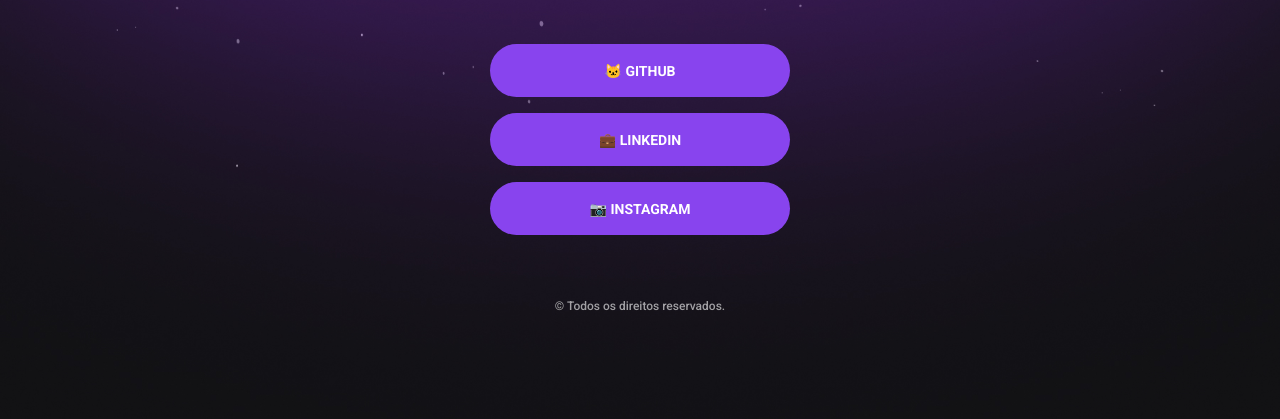
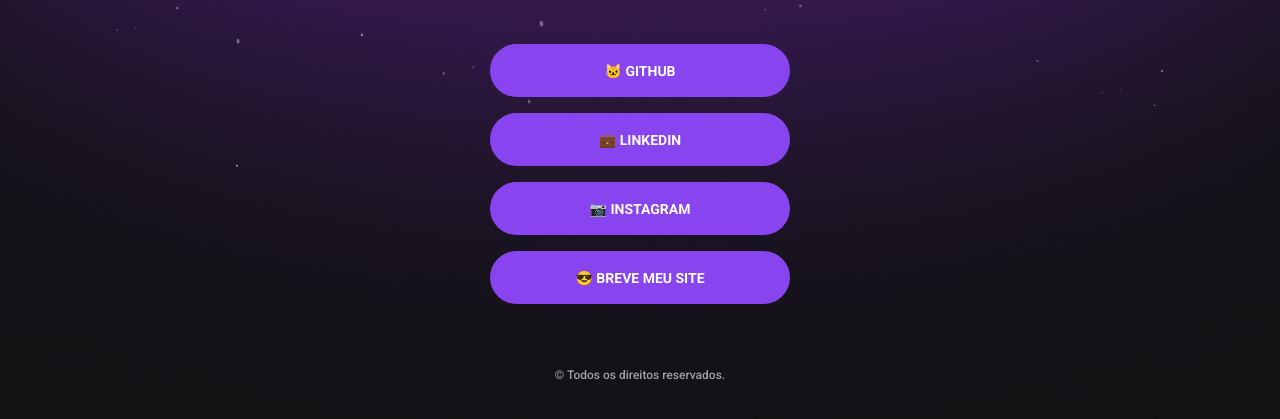
Before and after one commit to faelcarvalho/links, a plain HTML site: page index.html in a window 1280 px wide. Shown: the part 231-650 px from the top of the page. Drawn offline with Linux system fonts and the light colour scheme.

Commit message:
Add button soon my website

```diff
--- a/index.html
+++ b/index.html
@@ -26,6 +26,9 @@
         <li><a target="_blank" href="https://github.com/faelcarvalho">🐱 GitHub</a></li>
         <li><a target="_blank" href="https://www.linkedin.com/in/faelcarvalho/">💼 LinkedIn</a></li>
         <li><a target="_blank" href="https://www.instagram.com/faelcarvalho__/">📷 Instagram</a></li>
+        <li><a href="#"> 😎 Breve meu site</a></li>
+      </ul>
+
       </ul>
     </main>
 
```
